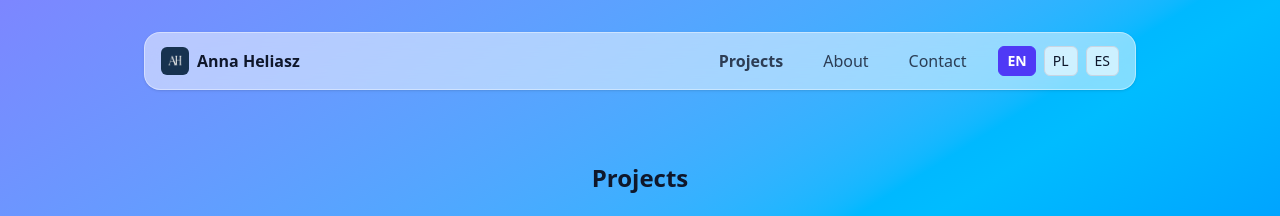
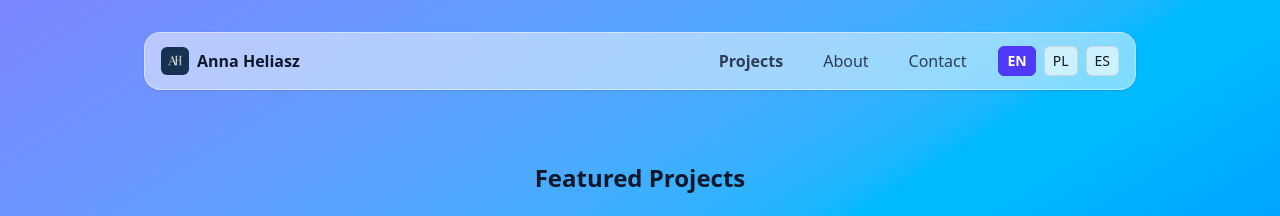
Before and after one commit to Ania58/portfolio-anna, a React (Vite) app: page /projects in a window 1280 px wide. Shown: the top 216 px of the page. Built offline with nearby package versions, Linux system fonts and the light colour scheme.

Commit message:
Match Projects section layout to Home and add translation support

```diff
--- a/src/components/Project.tsx
+++ b/src/components/Project.tsx
@@ -1,11 +1,16 @@
+import { useTranslation } from 'react-i18next'
 import { projects } from '../data/projects'
 import ProjectCard from './ProjectCard'
 
 export default function Project() {
+  const { t } = useTranslation()
+
   return (
     <section className="py-8 px-4">
-      <h2 className="text-2xl font-bold mb-6">Projects</h2>
-      <div className="grid gap-6 sm:grid-cols-2 lg:grid-cols-3">
+      <h2 className="text-2xl font-bold mb-6 text-center">
+        {t('sections.projects', 'Projects')}
+      </h2>
+      <div className="flex flex-col gap-8 items-center">
         {projects.map((project) => (
           <ProjectCard key={project.id} project={project} />
         ))}
```
